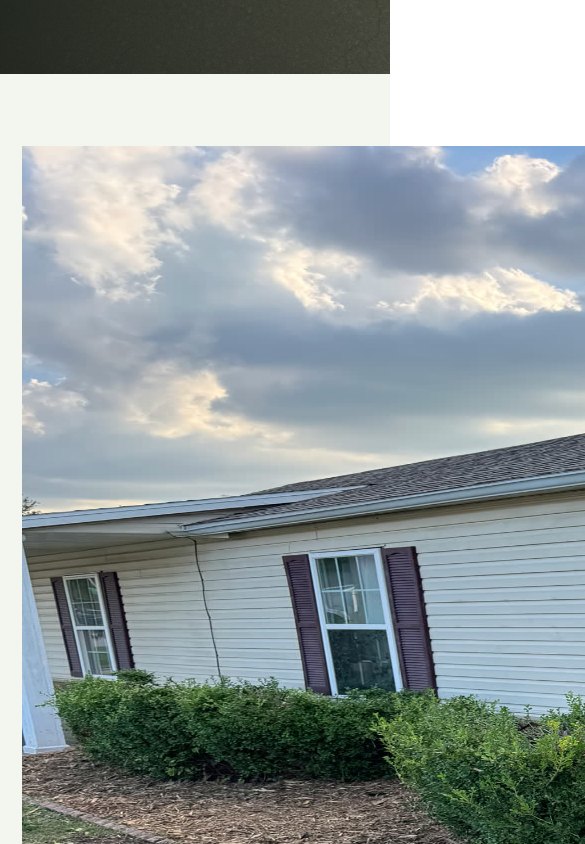
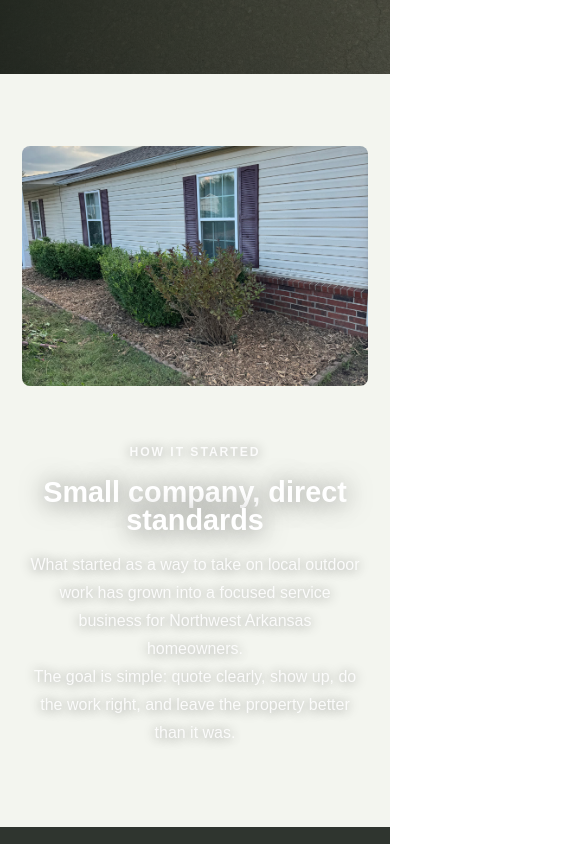
Before and after one commit to gpillow/Great-Dane-Outdoor-Services, a Next.js app: page /about in a window 390 px wide. Shown: the part 820-1664 px from the top of the page, 585 px wide, since content can reach past the window. Built offline with nearby package versions, Linux system fonts and the light colour scheme.

Commit message:
Fix about page story section layout and mobile display
Constrain image to its grid column so it doesn't bleed behind text.
On mobile: image stacks above text, text centers properly.

Co-Authored-By: Claude Sonnet 4.6 <noreply@anthropic.com>

```diff
--- a/app/globals.css
+++ b/app/globals.css
@@ -1843,6 +1843,18 @@ main#main-content {
   gap: clamp(2rem, 5vw, 4rem);
   align-items: center;
 }
+/* Constrain ScrollReveal wrappers inside story layout to their grid columns */
+.blueprint-story-layout > div {
+  min-width: 0;
+  width: 100%;
+}
+.blueprint-story-layout > div img {
+  display: block;
+  width: 100%;
+  height: clamp(280px, 36vw, 500px);
+  object-fit: cover;
+  border-radius: 8px;
+}
 .blueprint-detail-row {
   background: #f3f5ef;
   border-radius: 8px;
@@ -2036,6 +2048,12 @@ main#main-content {
   .contact-blueprint-grid {
     grid-template-columns: 1fr;
   }
+  .blueprint-story-layout > div img {
+    height: clamp(240px, 55vw, 380px);
+  }
+  .blueprint-story-layout > div:last-child {
+    text-align: center;
+  }
   .blueprint-service-grid,
   .blueprint-project-grid,
   .blueprint-value-grid {
```
